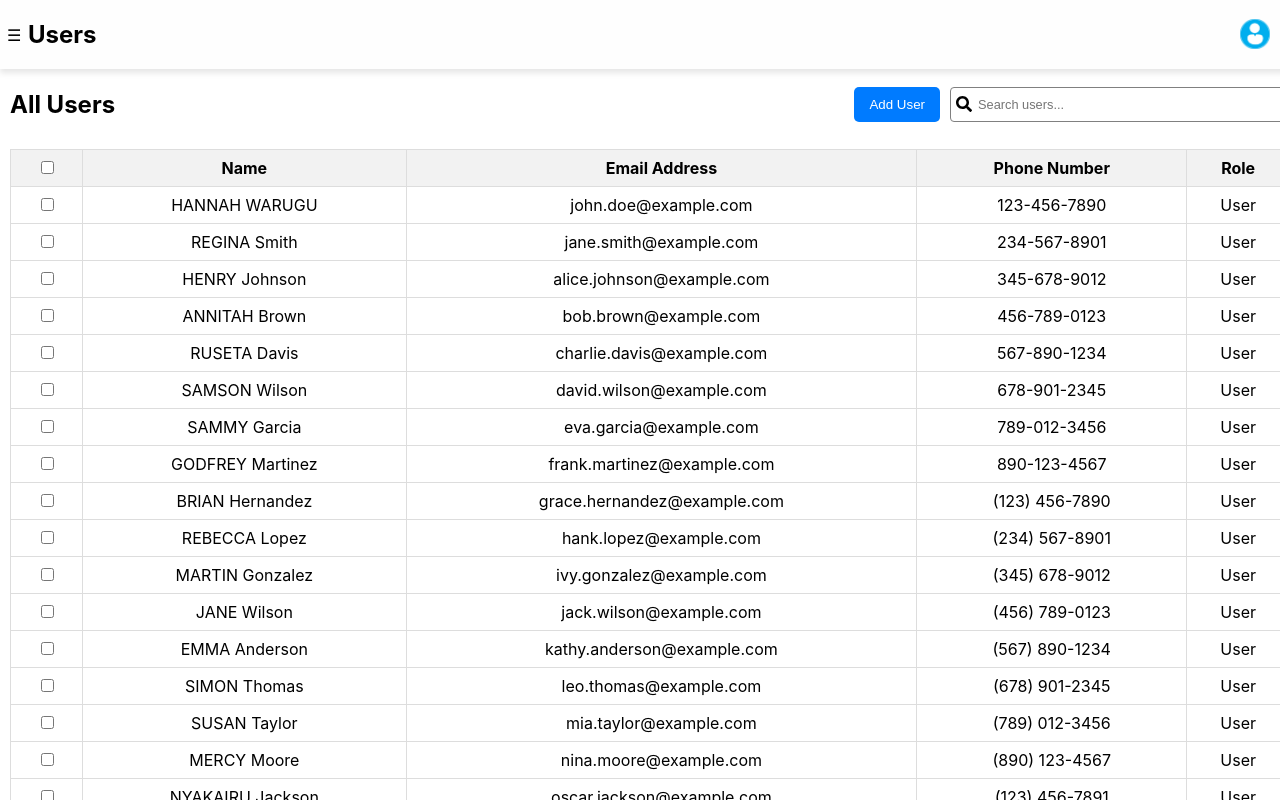
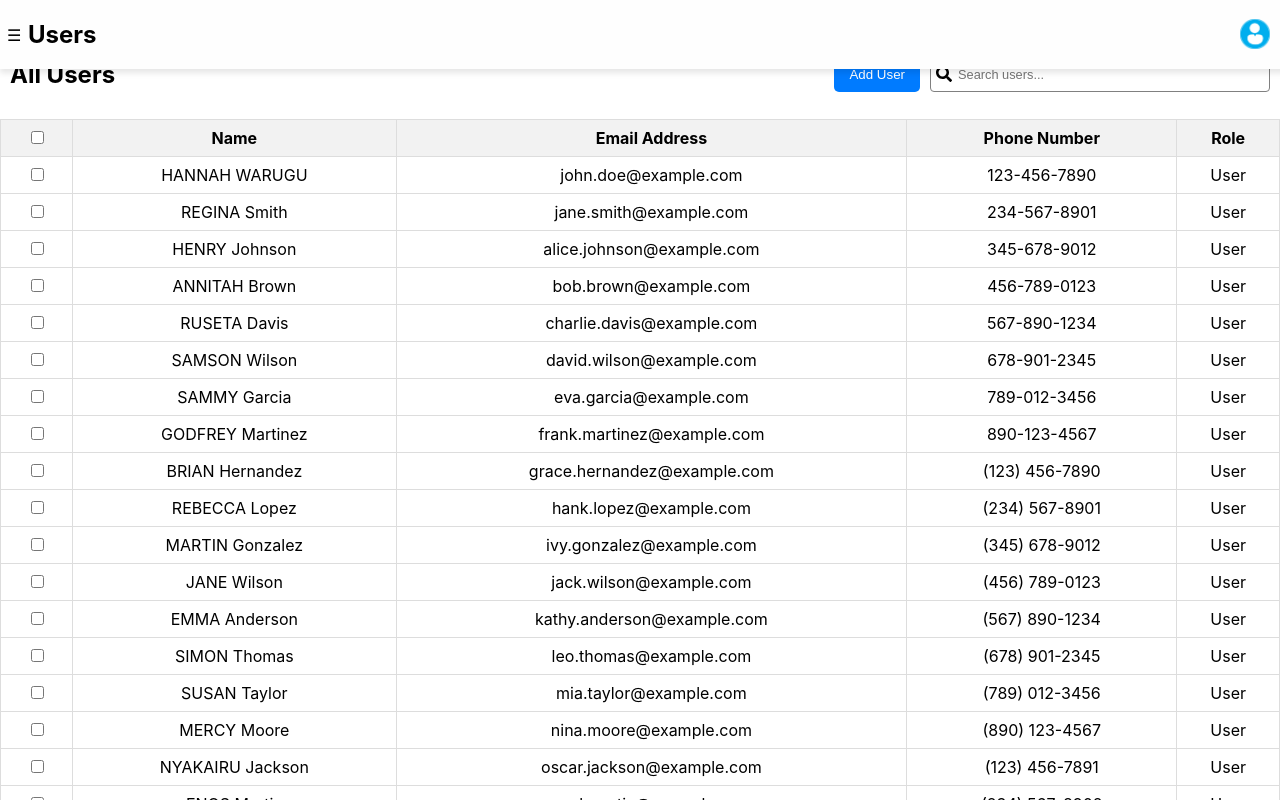
Before and after one commit to Ombito/Admin-dashboard, a React (Create React App) app: page /users in a window 1280 px wide. Shown: the top 800 px of the page. Built offline with nearby package versions, Linux system fonts and the light colour scheme; a web font is replaced by a local one; what @react-pdf/renderer would draw is missing.

Commit message:
Fix: dark mode

```diff
--- a/src/components/Invoices/invoices.css
+++ b/src/components/Invoices/invoices.css
@@ -46,7 +46,7 @@
 .invoices-controls-hero {
     display: flex;
     margin-top: 40px;
-    width: 100%;
+    padding: 0 10px;
     justify-content: space-between;
 }
 .invoices-controls {
--- a/src/components/Settings/settings.jsx
+++ b/src/components/Settings/settings.jsx
@@ -65,7 +65,7 @@ const Settings = ({ theme, toggleTheme, settingsNotifications, setSettingsNotifi
           <label>Language:</label>
           <select value={language} onChange={handleLanguageChange}>
             <option value="english">English</option>
-            <option value="spanish">Spanish</option>
+            <option value="swahili">Swahili</option>
           </select>
         </div>
       </div>
--- a/src/components/Users/users.css
+++ b/src/components/Users/users.css
@@ -1,3 +1,6 @@
+.users-container {
+  width: 100%;
+}
 .navbar-div {
   display: flex;
   justify-content: space-between;
@@ -6,8 +9,8 @@
   width: 100%;
   height: 100%;
   overflow: hidden;
-  padding: 0 10px;
   margin-top: 30px;
+  margin: auto;
 }
 .button-container {
   display: flex;
```
